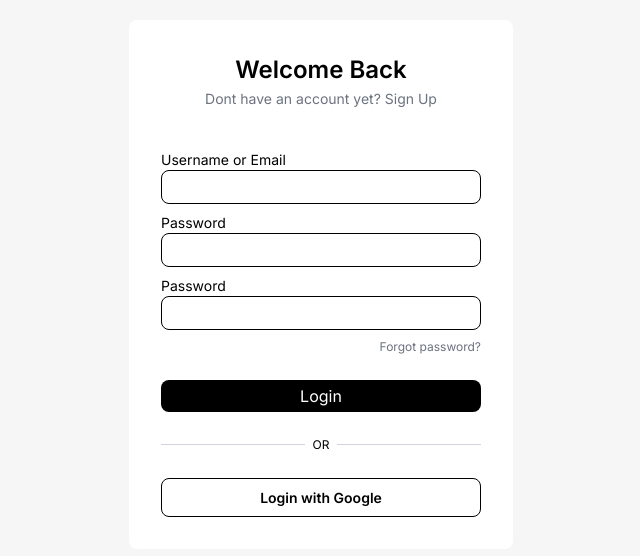
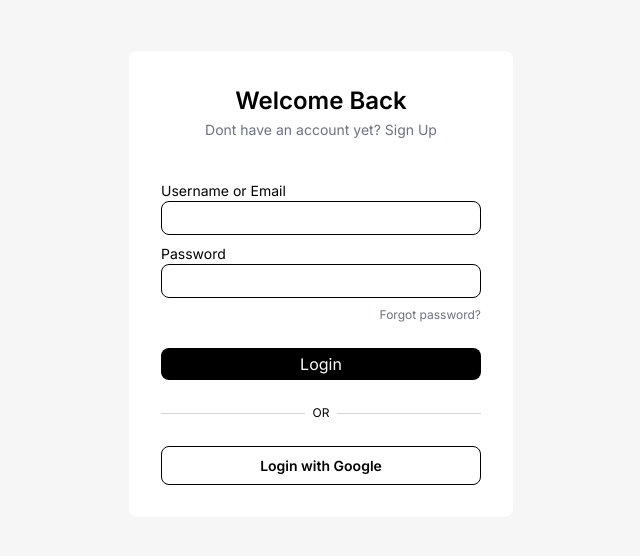
Before and after one commit to TakekuniT/codect, a Next.js app: page / in a window 1280 px wide. Shown: the part 116-672 px from the top of the page, without its empty margins (319-959 px from the left). Built offline with nearby package versions, Linux system fonts and the light colour scheme; no server answers.

Commit message:
fixed double password on login

```diff
--- a/app/login/page.tsx
+++ b/app/login/page.tsx
@@ -89,14 +89,6 @@ export default function Login() {
                     value={password}
                     className="border-black border-[1px] rounded-lg w-full px-4 py-1"
                     />
-                        </div>
-                        <div className="mt-2">
-                            <p className="text-[14px]">Password</p>
-                            <input onChange={(e) => setPassword(e.target.value)}
-                            type='password'
-                            value={password}
-                            className="border-black border-[1px] rounded-lg w-full px-4 py-1"
-                            />
 
                 </div>
                 <p className="ml-auto mr-0 text-[12px] mt-2 text-gray-500">Forgot password?</p>
```
